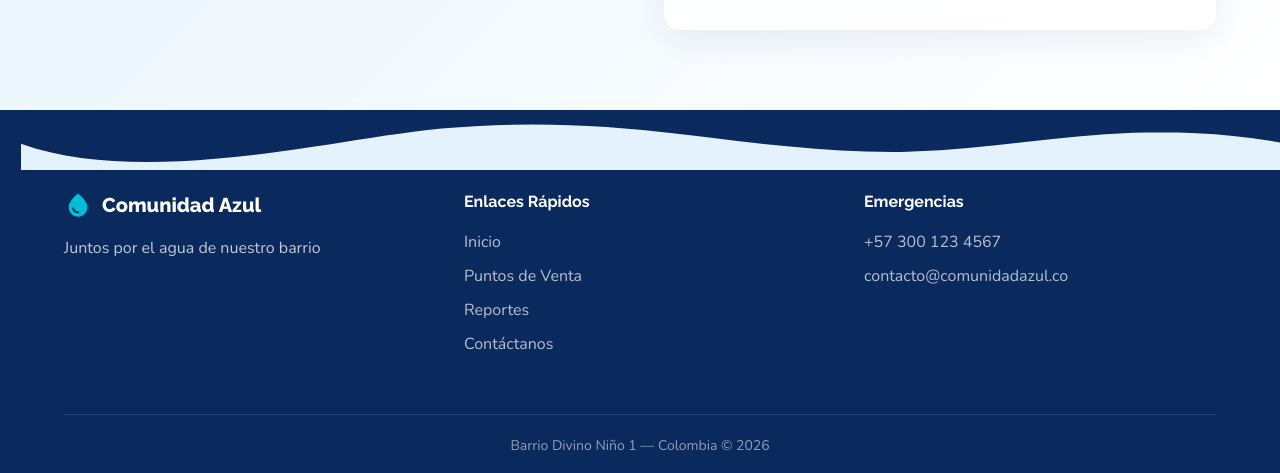
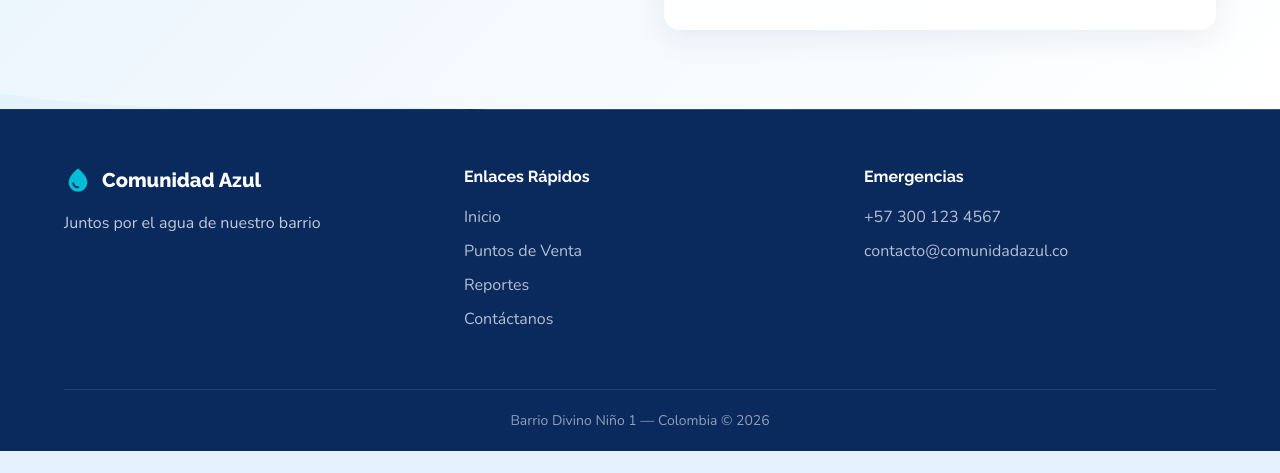
Before and after one commit to SantiagoMontenegroC/comunidad-azul, a plain HTML site: page index.html in a window 1280 px wide. Shown: the part 2851-3324 px from the top of the page. After the commit the page ends 3302 px from the top, so only its background shows below. Drawn offline with nearby package versions, Linux system fonts and the light colour scheme; no server answers.

Commit message:
Suaviza la transición del footer sin ola animada

```diff
--- a/css/contacto.css
+++ b/css/contacto.css
@@ -90,15 +90,24 @@
   position: relative;
   background: var(--azul-profundo);
   color: var(--blanco);
-  padding-top: 80px;
+  padding-top: 3.5rem;
+  margin-top: -1px;
 }
 
-.site-footer .waves-top {
+.footer__wave {
+  position: absolute;
   top: 0;
+  left: 0;
+  width: 100%;
+  line-height: 0;
+  transform: translateY(-99.5%);
+  pointer-events: none;
 }
 
-.site-footer .waves-top .shape-fill {
-  fill: var(--azul-claro);
+.footer__wave svg {
+  display: block;
+  width: 100%;
+  height: 48px;
 }
 
 .footer__grid {
--- a/index.html
+++ b/index.html
@@ -280,12 +280,11 @@
 
   <!-- ========== 6. FOOTER ========== -->
   <footer class="site-footer" role="contentinfo">
-  <!-- Patrón de olas superior -->
-  <div class="waves-top" aria-hidden="true">
-    <svg xmlns="http://www.w3.org/2000/svg" viewBox="0 0 1200 120" preserveAspectRatio="none" class="wave-animate">
-      <path d="M0,0V46.29c47.79,22.2,103.59,32.17,158,28,70.36-5.37,136.33-33.31,206.8-37.5C438.64,32.43,512.34,53.67,583,72.05c69.27,18,138.3,24.88,209.4,13.08,36.15-6,69.85-17.84,104.45-29.34C989.49,25,1113-14.29,1200,52.47V0Z" class="shape-fill"></path>
-    </svg>
-  </div>
+    <div class="footer__wave" aria-hidden="true">
+      <svg xmlns="http://www.w3.org/2000/svg" viewBox="0 0 1440 48" preserveAspectRatio="none">
+        <path fill="#E3F2FD" d="M0,48V32c200,28 400,4 600,20s400,-8 600,12 200,20 240,4V48H0z"/>
+      </svg>
+    </div>
 
   <div class="container">
     <div class="footer__grid">
```
